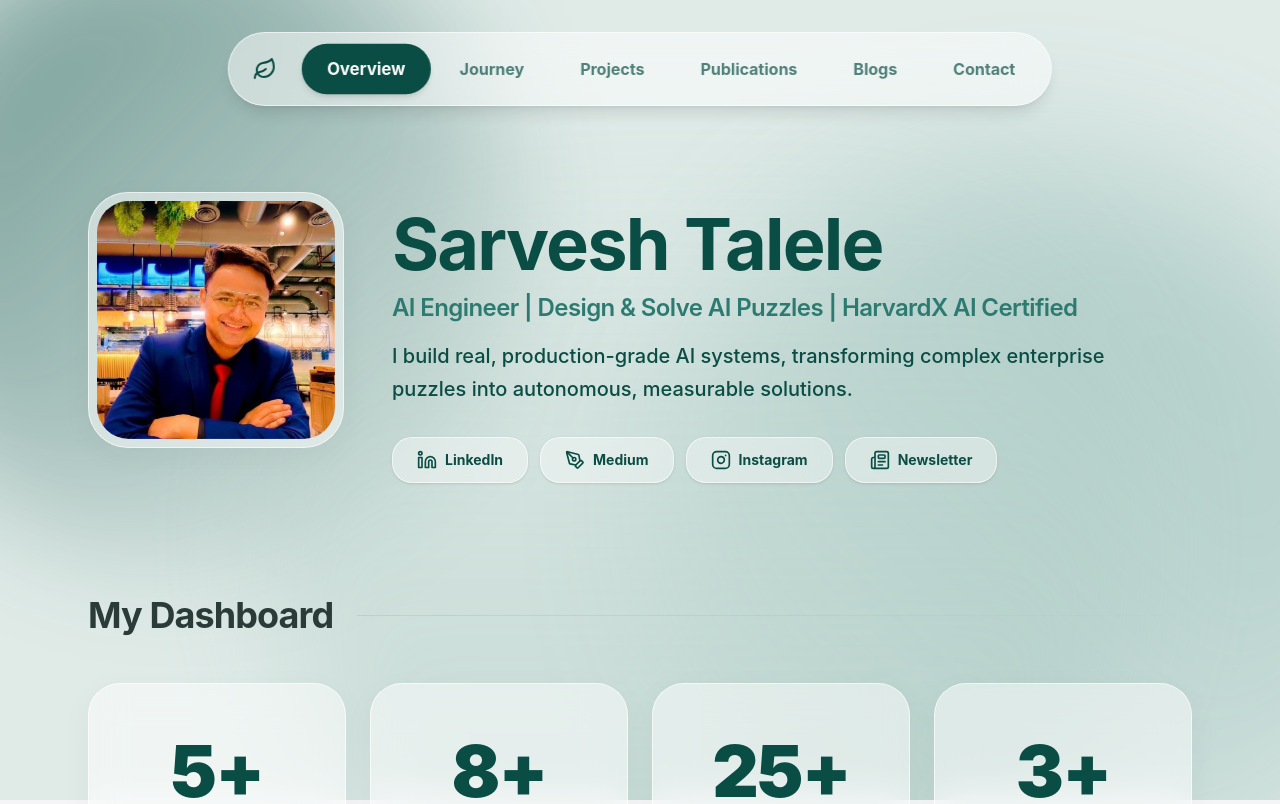
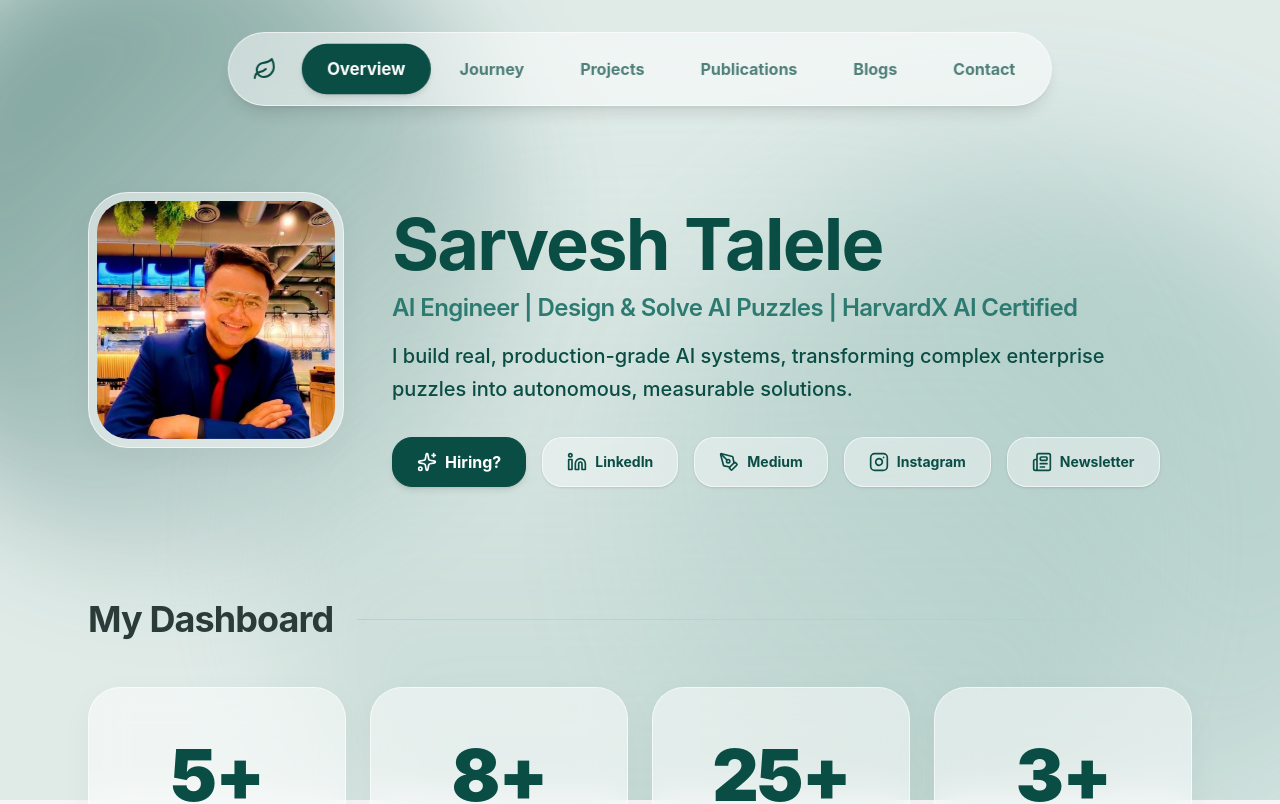
Before and after one commit to sarveshtalele/portfolio-website, a React (Vite) app: page / in a window 1280 px wide. Shown: the top 804 px of the page. Built offline with nearby package versions, Linux system fonts and the light colour scheme; a web font is replaced by a local one.

Commit message:
Updated: ui and changed API settings

```diff
--- a/src/pages/Home.jsx
+++ b/src/pages/Home.jsx
@@ -63,8 +63,19 @@ export const HomePage = () => {
 
                     <motion.div
                         initial={{ opacity: 0, y: 15 }} animate={{ opacity: 1, y: 0 }} transition={{ delay: 0.7, duration: 1, ease: "easeOut" }}
-                        className="flex flex-wrap justify-center md:justify-start gap-3"
+                        className="flex flex-wrap justify-center md:justify-start gap-4"
                     >
+                        {/* Hiring? Primary CTA */}
+                        <motion.button
+                            whileHover={{ scale: 1.05 }}
+                            whileTap={{ scale: 0.95 }}
+                            onClick={() => document.getElementById('hiring-section')?.scrollIntoView({ behavior: 'smooth' })}
+                            className="flex items-center gap-2 px-6 py-3 rounded-[20px] bg-[#0A4D44] text-white hover:bg-[#135B52] transition-all duration-300 shadow-md group border border-[#0A4D44]"
+                        >
+                            <Sparkles className="w-5 h-5 group-hover:rotate-12 transition-transform" />
+                            <span className="text-sm md:text-base font-bold">Hiring?</span>
+                        </motion.button>
+
                         {[
                             { icon: Linkedin, label: 'LinkedIn', url: 'https://www.linkedin.com/in/sarveshtalele' },
                             { icon: PenTool, label: 'Medium', url: 'https://medium.com/@sarveshtalele' },
@@ -169,7 +180,7 @@ export const HomePage = () => {
             </div>
 
             {/* --- AI PITCH GENERATOR --- */}
-            <div className="w-full mt-6">
+            <div id="hiring-section" className="w-full mt-6 scroll-mt-32">
                 <motion.div
                     initial={{ opacity: 0, y: 20 }} whileInView={{ opacity: 1, y: 0 }} viewport={{ once: true }} transition={{ duration: 0.8, ease: "easeOut" }}
                     className="glass-card p-10 md:p-14 rounded-[32px] flex flex-col lg:flex-row items-center gap-10 lg:gap-16 hover:bg-white/50 transition-colors duration-700"
```
